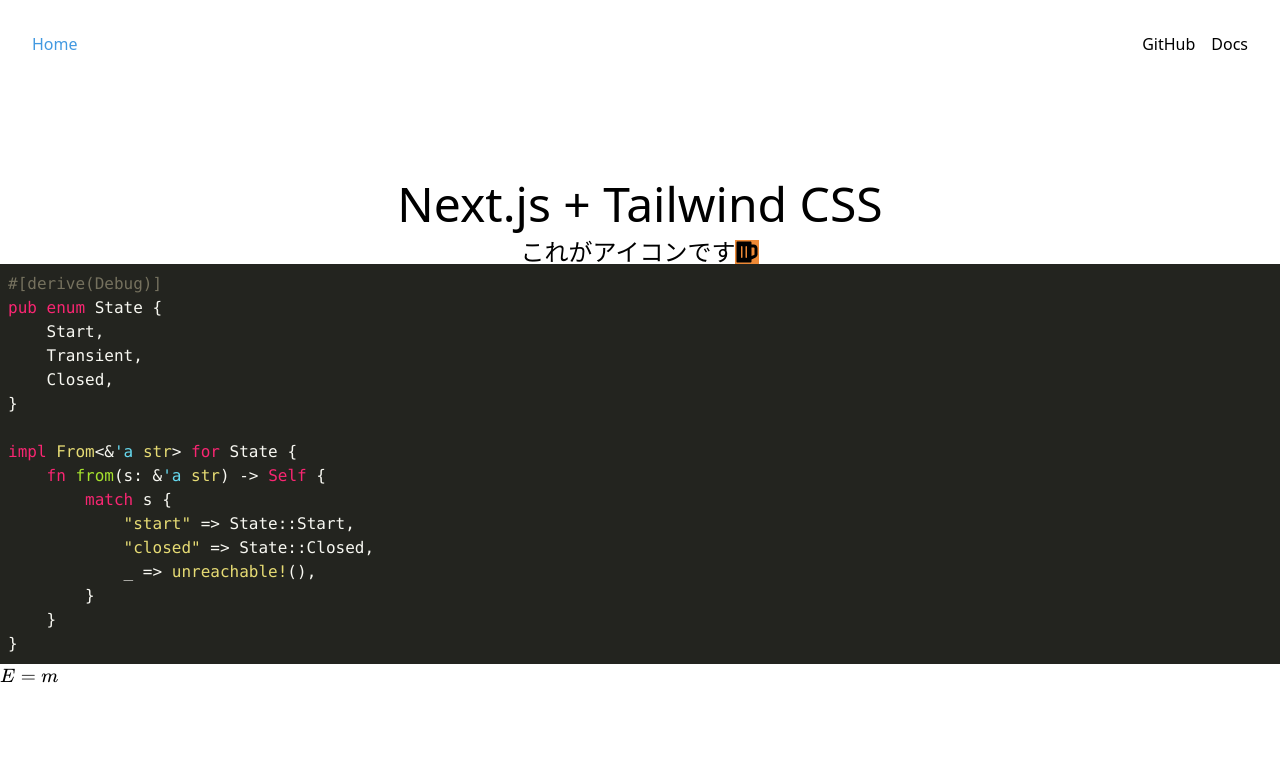
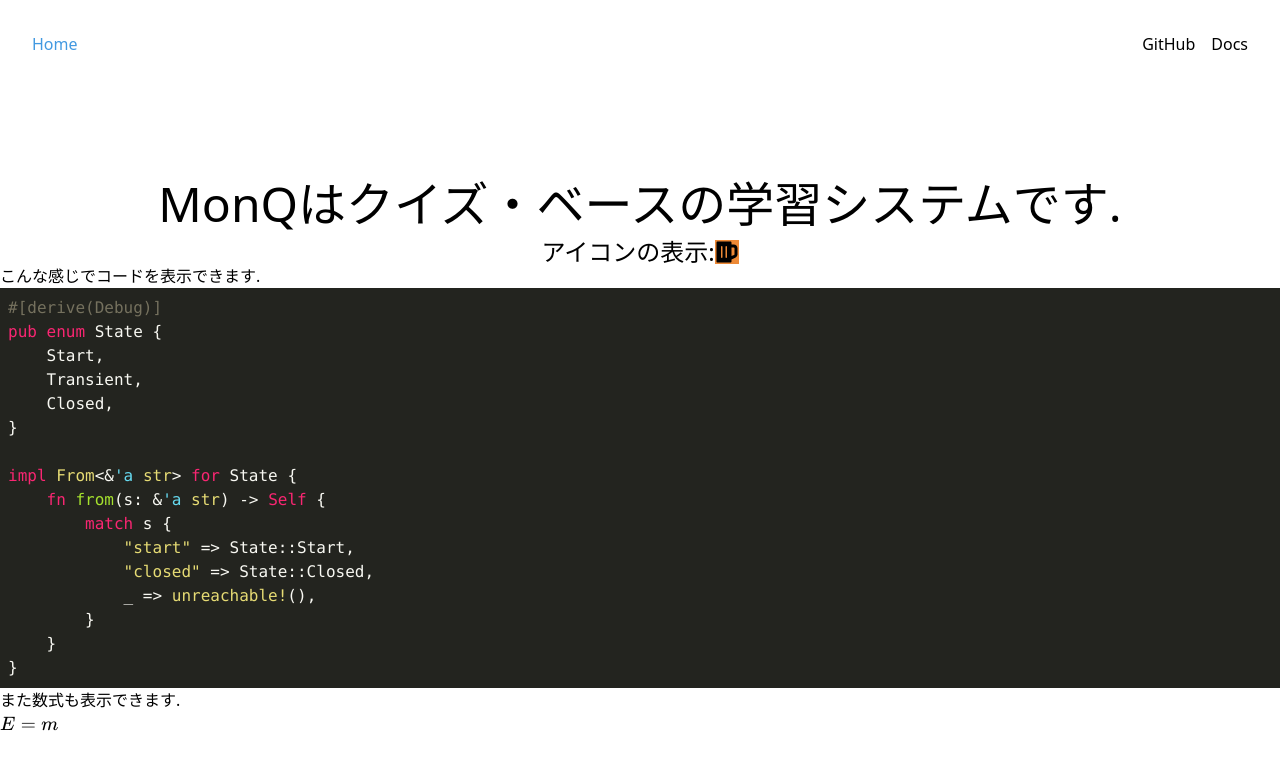
Before and after one commit to brainvader/monq, a Next.js app in the folder monq-editor/: page / in a window 1280 px wide. Shown: the top 770 px of the page. Built offline with nearby package versions, Linux system fonts and the light colour scheme.

Commit message:
Add sample text

```diff
--- a/monq-editor/pages/index.js
+++ b/monq-editor/pages/index.js
@@ -39,15 +39,23 @@ export default function Editor() {
       <Nav />
       <div className="py-20">
         <h1 className="text-5xl text-center text-accent-1">
-          Next.js + Tailwind CSS
+          MonQはクイズ・ベースの学習システムです.
         </h1>
         <div className="flex justify-center leading-none text-2xl">
-          これがアイコンです<span><FaBeer className="bg-orange-500" /></span>
+          アイコンの表示:<span><FaBeer className="bg-orange-500" /></span>
+        </div>
+        <div>
+          こんな感じでコードを表示できます.
         </div>
         <div>
           <HighlightJS codeString={codeSample} language="rust" />
         </div>
-        <Katex source={mathExample} />
+        <div>
+          また数式も表示できます.
+        </div>
+        <div>
+          <Katex source={mathExample} />
+        </div>
       </div>
     </Layout>
   )
```
